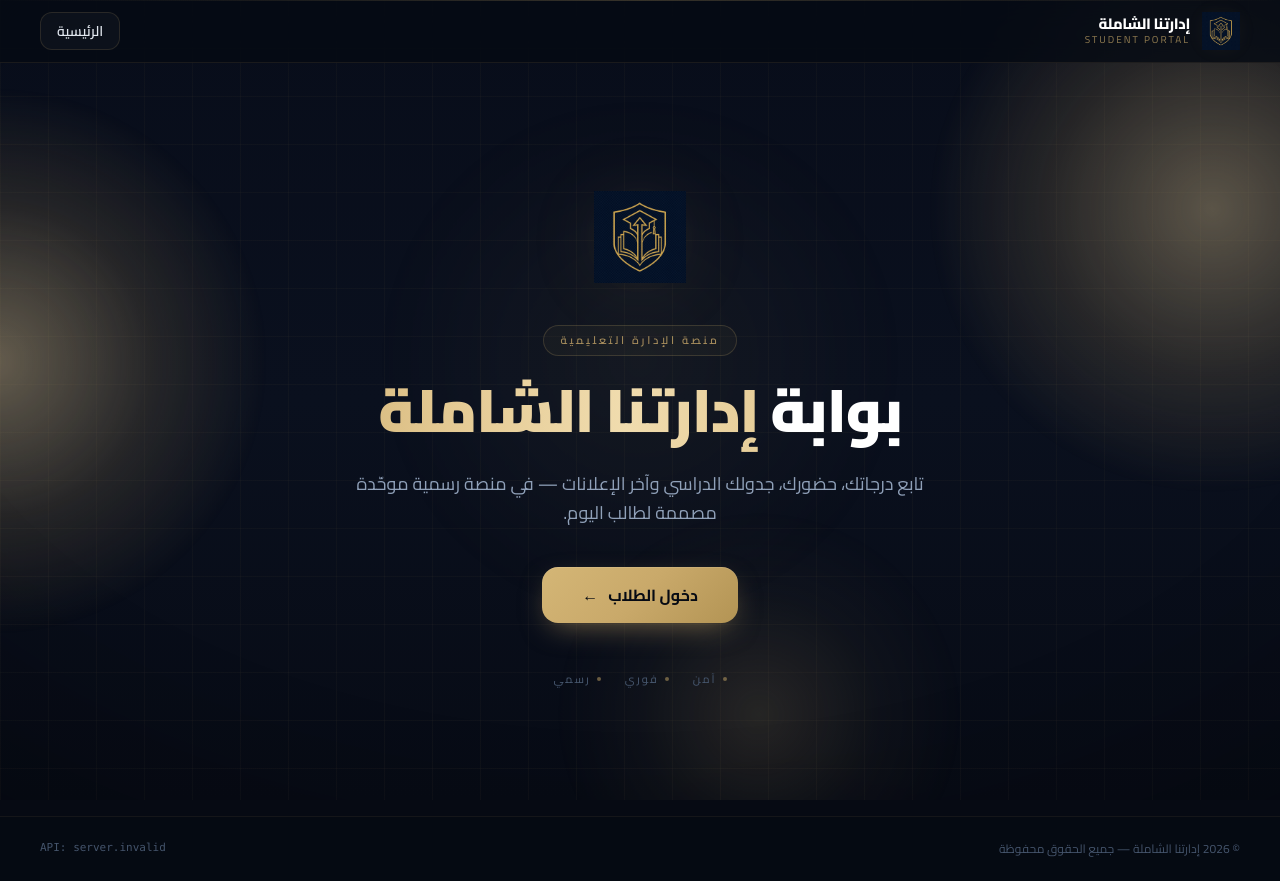
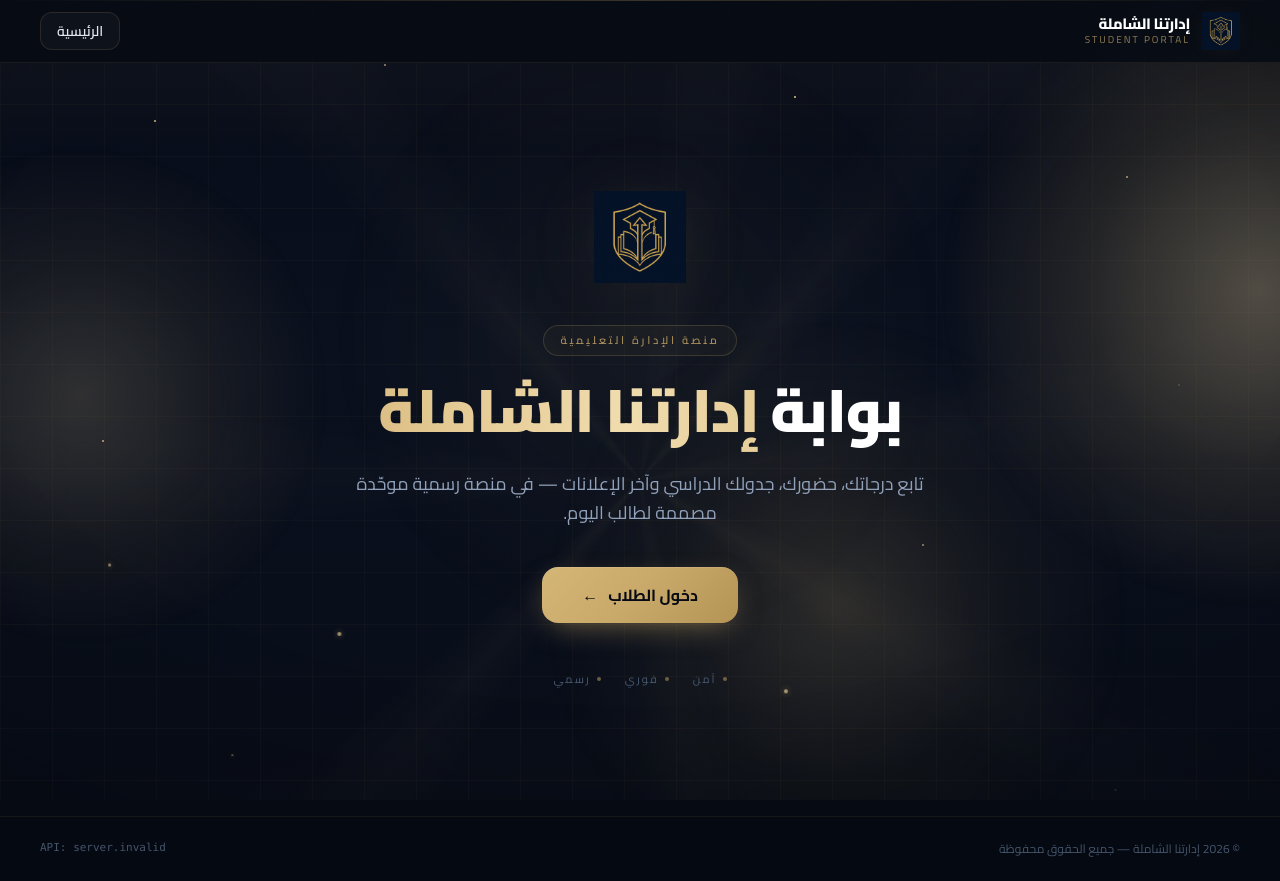
Before and after one commit to amer585/men, a React (Vite) app: page / in a window 1280 px wide. Built offline with nearby package versions, Linux system fonts and the light colour scheme; no server answers.

Commit message:
design: cinematic background — god-rays, particles, mesh, layered orbs

```diff
--- a/App.tsx
+++ b/App.tsx
@@ -23,53 +23,132 @@ function loadSavedStudent(): StudentProfile | null {
   }
 }
 
+// Deterministic particle positions (stable across renders, no hydration issues).
+const PARTICLES = [
+  { left: '8%', size: 3, delay: 0, dur: 18 },
+  { left: '18%', size: 2, delay: 4, dur: 22 },
+  { left: '26%', size: 4, delay: 2, dur: 16 },
+  { left: '35%', size: 2, delay: 7, dur: 25 },
+  { left: '44%', size: 3, delay: 1, dur: 19 },
+  { left: '52%', size: 2, delay: 9, dur: 23 },
+  { left: '61%', size: 4, delay: 3, dur: 17 },
+  { left: '70%', size: 2, delay: 6, dur: 21 },
+  { left: '78%', size: 3, delay: 8, dur: 26 },
+  { left: '87%', size: 2, delay: 5, dur: 20 },
+  { left: '93%', size: 3, delay: 10, dur: 24 },
+  { left: '14%', size: 2, delay: 12, dur: 28 },
+  { left: '48%', size: 2, delay: 14, dur: 15 },
+  { left: '65%', size: 3, delay: 11, dur: 27 },
+];
+
 function Background() {
   return (
-    // FIXED + z-0 (NOT negative). Content wrapper uses z-10 so it's always
-    // above. This is the bulletproof pattern — no body-bg-covering trap.
     <div
       className="pointer-events-none fixed inset-0 z-0 overflow-hidden"
-      style={{ background: 'linear-gradient(180deg, #080d1a 0%, #0a101e 50%, #070b15 100%)' }}
+      style={{ background: 'linear-gradient(180deg, #070c18 0%, #0a101e 45%, #080d18 100%)' }}
     >
-      {/* Orb 1 — top right, bright core ON screen */}
+      {/* Layer 1: Animated gradient mesh — slow-shifting warm gold tones */}
+      <div
+        className="animate-mesh absolute inset-0 opacity-40"
+        style={{
+          background: `
+            radial-gradient(ellipse 80% 60% at 75% 0%, rgba(201,169,106,0.12), transparent 50%),
+            radial-gradient(ellipse 60% 70% at 10% 30%, rgba(212,182,118,0.08), transparent 50%),
+            radial-gradient(ellipse 70% 50% at 50% 100%, rgba(180,150,80,0.06), transparent 50%)
+          `,
+          backgroundSize: '200% 200%, 200% 200%, 200% 200%',
+        }}
+      />
+
+      {/* Layer 2: Royal god-rays — rotating golden beams from top center */}
+      <div
+        className="animate-rays-breathe absolute left-1/2 top-[-60%]"
+        style={{ width: '150vw', height: '150vw', transform: 'translateX(-50%)' }}
+      >
+        <div
+          className="animate-rays absolute inset-0"
+          style={{
+            background: 'conic-gradient(from 0deg at 50% 50%, transparent 0deg, rgba(212,182,118,0.06) 8deg, transparent 16deg, transparent 40deg, rgba(212,182,118,0.04) 48deg, transparent 56deg, transparent 80deg, rgba(212,182,118,0.05) 88deg, transparent 96deg, transparent 130deg, rgba(212,182,118,0.03) 138deg, transparent 146deg, transparent 180deg, rgba(212,182,118,0.06) 188deg, transparent 196deg, transparent 230deg, rgba(212,182,118,0.04) 238deg, transparent 246deg, transparent 280deg, rgba(212,182,118,0.05) 288deg, transparent 296deg, transparent 330deg, rgba(212,182,118,0.03) 338deg, transparent 346deg)',
+            borderRadius: '50%',
+            maskImage: 'radial-gradient(circle at 50% 50%, black 0%, transparent 60%)',
+            WebkitMaskImage: 'radial-gradient(circle at 50% 50%, black 0%, transparent 60%)',
+          }}
+        />
+      </div>
+
+      {/* Layer 3: Cinematic gold orbs — layered for depth */}
       <div
         className="animate-orb1 absolute rounded-full"
-        style={{
-          width: '500px', height: '500px', right: '-120px', top: '-80px',
-          background: 'radial-gradient(circle, rgba(227,200,145,0.6) 0%, rgba(201,169,106,0.25) 40%, transparent 70%)',
-        }}
+        style={{ width: '520px', height: '520px', right: '-100px', top: '-60px', background: 'radial-gradient(circle, rgba(231,205,150,0.5) 0%, rgba(201,169,106,0.2) 40%, transparent 70%)' }}
       />
-      {/* Orb 2 — mid left */}
       <div
         className="animate-orb2 absolute rounded-full"
-        style={{
-          width: '440px', height: '440px', left: '-100px', top: '30%',
-          background: 'radial-gradient(circle, rgba(227,200,145,0.5) 0%, rgba(201,169,106,0.18) 40%, transparent 70%)',
-        }}
+        style={{ width: '460px', height: '460px', left: '-80px', top: '28%', background: 'radial-gradient(circle, rgba(227,200,145,0.4) 0%, rgba(201,169,106,0.15) 40%, transparent 70%)' }}
       />
-      {/* Orb 3 — bottom center */}
       <div
         className="animate-orb3 absolute rounded-full"
-        style={{
-          width: '480px', height: '480px', left: '40%', bottom: '-160px',
-          background: 'radial-gradient(circle, rgba(212,182,118,0.45) 0%, rgba(201,169,106,0.12) 40%, transparent 70%)',
-        }}
+        style={{ width: '500px', height: '500px', left: '38%', bottom: '-140px', background: 'radial-gradient(circle, rgba(212,182,118,0.35) 0%, rgba(180,150,80,0.1) 40%, transparent 70%)' }}
       />
-      {/* Breathing center glow */}
+
+      {/* Layer 4: Breathing center warmth */}
       <div
         className="animate-breathe absolute rounded-full"
-        style={{
-          width: '600px', height: '600px', left: '50%', top: '45%', transform: 'translate(-50%,-50%)',
-          background: 'radial-gradient(circle, rgba(212,182,118,0.18) 0%, transparent 65%)',
-        }}
+        style={{ width: '700px', height: '700px', left: '50%', top: '42%', background: 'radial-gradient(circle, rgba(212,182,118,0.12) 0%, transparent 60%)' }}
       />
-      {/* Faint grid */}
-      <div className="absolute inset-0 bg-[linear-gradient(to_right,rgba(201,169,106,0.04)_1px,transparent_1px),linear-gradient(to_bottom,rgba(201,169,106,0.04)_1px,transparent_1px)] bg-[size:48px_48px]" />
-      {/* Vignette */}
-      <div className="absolute inset-0 bg-[radial-gradient(125%_125%_at_50%_35%,transparent_45%,rgba(0,0,0,0.5)_100%)]" />
+
+      {/* Layer 5: Floating gold particles — drifting upward like embers */}
+      {PARTICLES.map((p, i) => (
+        <div
+          key={i}
+          className="absolute rounded-full"
+          style={{
+            left: p.left,
+            bottom: '-10px',
+            width: `${p.size}px`,
+            height: `${p.size}px`,
+            background: 'rgba(231,205,150,0.9)',
+            boxShadow: '0 0 6px rgba(212,182,118,0.8)',
+            animation: `particleFloat ${p.dur}s linear infinite`,
+            animationDelay: `${p.delay}s`,
+          }}
+        />
+      ))}
+
+      {/* Layer 6: Twinkling static stars for depth */}
+      {STARS.map((s, i) => (
+        <div
+          key={`s${i}`}
+          className="absolute rounded-full bg-gold-300"
+          style={{
+            left: s.left, top: s.top, width: '2px', height: '2px',
+            animation: `twinkle ${s.dur}s ease-in-out infinite`,
+            animationDelay: `${s.delay}s`,
+          }}
+        />
+      ))}
+
+      {/* Layer 7: Faint institutional grid */}
+      <div className="absolute inset-0 bg-[linear-gradient(to_right,rgba(201,169,106,0.035)_1px,transparent_1px),linear-gradient(to_bottom,rgba(201,169,106,0.035)_1px,transparent_1px)] bg-[size:52px_52px]" />
+
+      {/* Layer 8: Top edge glow */}
+      <div className="absolute inset-x-0 top-0 h-40 bg-gradient-to-b from-gold-500/[0.06] to-transparent" />
+
+      {/* Layer 9: Vignette for cinematic depth */}
+      <div className="absolute inset-0 bg-[radial-gradient(130%_120%_at_50%_40%,transparent_40%,rgba(0,0,0,0.5)_100%)]" />
     </div>
   );
 }
+
+const STARS = [
+  { left: '12%', top: '15%', dur: 4, delay: 0 },
+  { left: '88%', top: '22%', dur: 5, delay: 2 },
+  { left: '30%', top: '8%', dur: 3.5, delay: 1 },
+  { left: '62%', top: '12%', dur: 4.5, delay: 3 },
+  { left: '8%', top: '55%', dur: 6, delay: 1.5 },
+  { left: '92%', top: '48%', dur: 5, delay: 0.5 },
+  { left: '45%', top: '75%', dur: 4, delay: 2.5 },
+  { left: '72%', top: '68%', dur: 5.5, delay: 4 },
+];
 
 export default function App() {
   // Start from localStorage so reload keeps the user in the dashboard.
--- a/index.css
+++ b/index.css
@@ -23,27 +23,54 @@
   --animate-shimmer: shimmer 6s linear infinite;
   --animate-pulse-soft: pulseSoft 4s ease-in-out infinite;
   --animate-sheen: sheen 2.5s ease-in-out infinite;
-  --animate-orb1: orb1 7s ease-in-out infinite;
-  --animate-orb2: orb2 9s ease-in-out infinite;
-  --animate-orb3: orb3 6s ease-in-out infinite;
-  --animate-breathe: breathe 5s ease-in-out infinite;
+  --animate-orb1: orb1 16s ease-in-out infinite;
+  --animate-orb2: orb2 20s ease-in-out infinite;
+  --animate-orb3: orb3 14s ease-in-out infinite;
+  --animate-breathe: breathe 8s ease-in-out infinite;
+  --animate-mesh: meshShift 30s ease-in-out infinite;
+  --animate-rays: rays 60s linear infinite;
+  --animate-rays-breathe: raysBreathe 10s ease-in-out infinite;
 }
 
 @keyframes orb1 {
-  0%, 100% { transform: translate(0, 0) scale(1); opacity: 0.4; }
-  50% { transform: translate(160px, 100px) scale(1.4); opacity: 1; }
+  0%, 100% { transform: translate(0, 0) scale(1); opacity: 0.35; }
+  33% { transform: translate(140px, 90px) scale(1.25); opacity: 0.65; }
+  66% { transform: translate(-60px, 130px) scale(0.9); opacity: 0.4; }
 }
 @keyframes orb2 {
   0%, 100% { transform: translate(0, 0) scale(1); opacity: 0.3; }
-  50% { transform: translate(-140px, -110px) scale(1.3); opacity: 0.9; }
+  50% { transform: translate(-120px, -100px) scale(1.2); opacity: 0.55; }
 }
 @keyframes orb3 {
-  0%, 100% { transform: translate(0, 0) scale(0.85); opacity: 0.3; }
-  50% { transform: translate(120px, -90px) scale(1.3); opacity: 0.85; }
+  0%, 100% { transform: translate(0, 0) scale(0.85); opacity: 0.25; }
+  40% { transform: translate(100px, -80px) scale(1.2); opacity: 0.5; }
+  70% { transform: translate(-50px, 60px) scale(1); opacity: 0.35; }
 }
 @keyframes breathe {
-  0%, 100% { opacity: 0.3; transform: translate(-50%, -50%) scale(1); }
-  50% { opacity: 0.7; transform: translate(-50%, -50%) scale(1.2); }
+  0%, 100% { opacity: 0.25; transform: translate(-50%, -50%) scale(1); }
+  50% { opacity: 0.5; transform: translate(-50%, -50%) scale(1.15); }
+}
+@keyframes meshShift {
+  0%, 100% { background-position: 0% 50%, 100% 0%, 50% 100%; }
+  50% { background-position: 100% 50%, 0% 100%, 50% 0%; }
+}
+@keyframes rays {
+  from { transform: rotate(0deg); }
+  to { transform: rotate(360deg); }
+}
+@keyframes raysBreathe {
+  0%, 100% { opacity: 0.3; }
+  50% { opacity: 0.6; }
+}
+@keyframes particleFloat {
+  0% { transform: translateY(0) translateX(0); opacity: 0; }
+  10% { opacity: 0.8; }
+  90% { opacity: 0.4; }
+  100% { transform: translateY(-100vh) translateX(20px); opacity: 0; }
+}
+@keyframes twinkle {
+  0%, 100% { opacity: 0.2; }
+  50% { opacity: 1; }
 }
 
 @keyframes fade {
```
